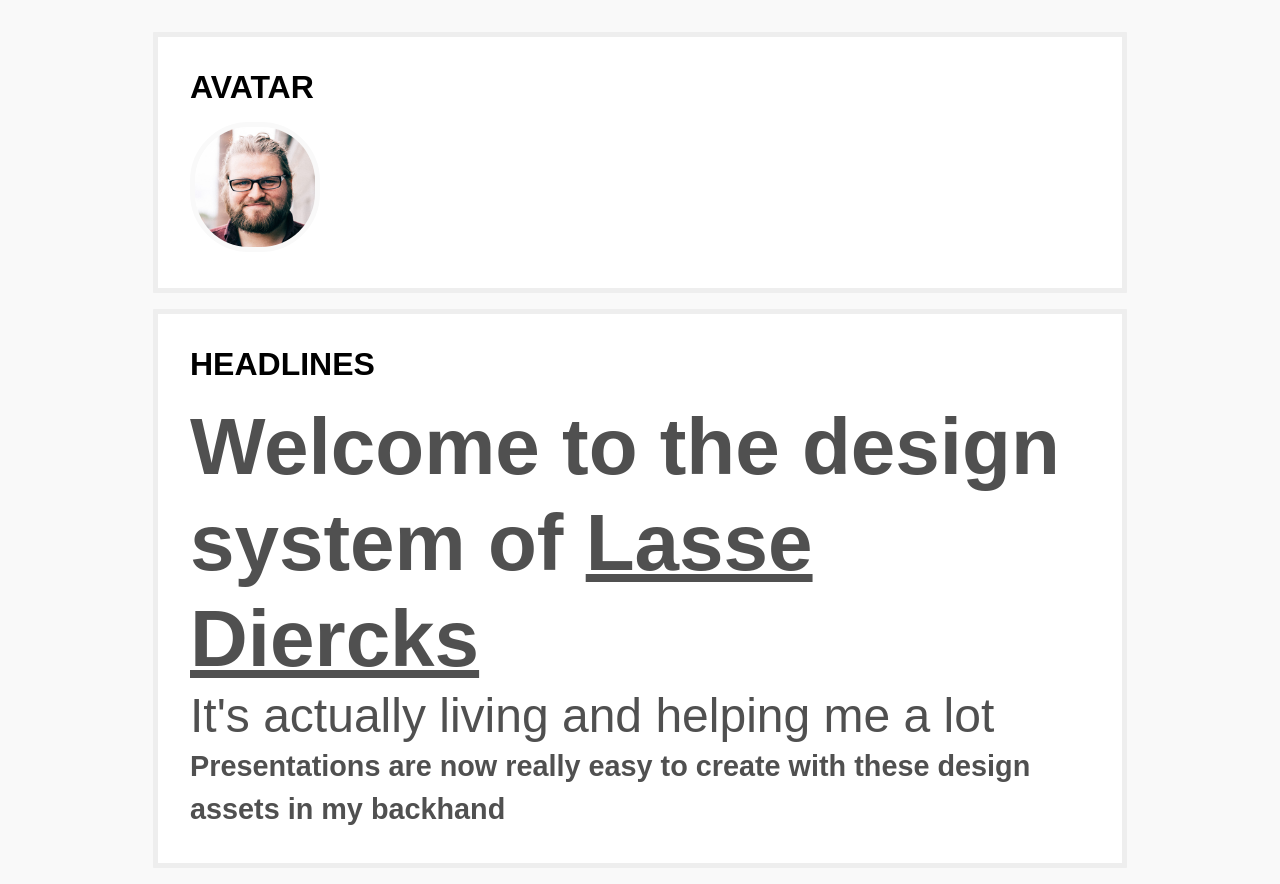
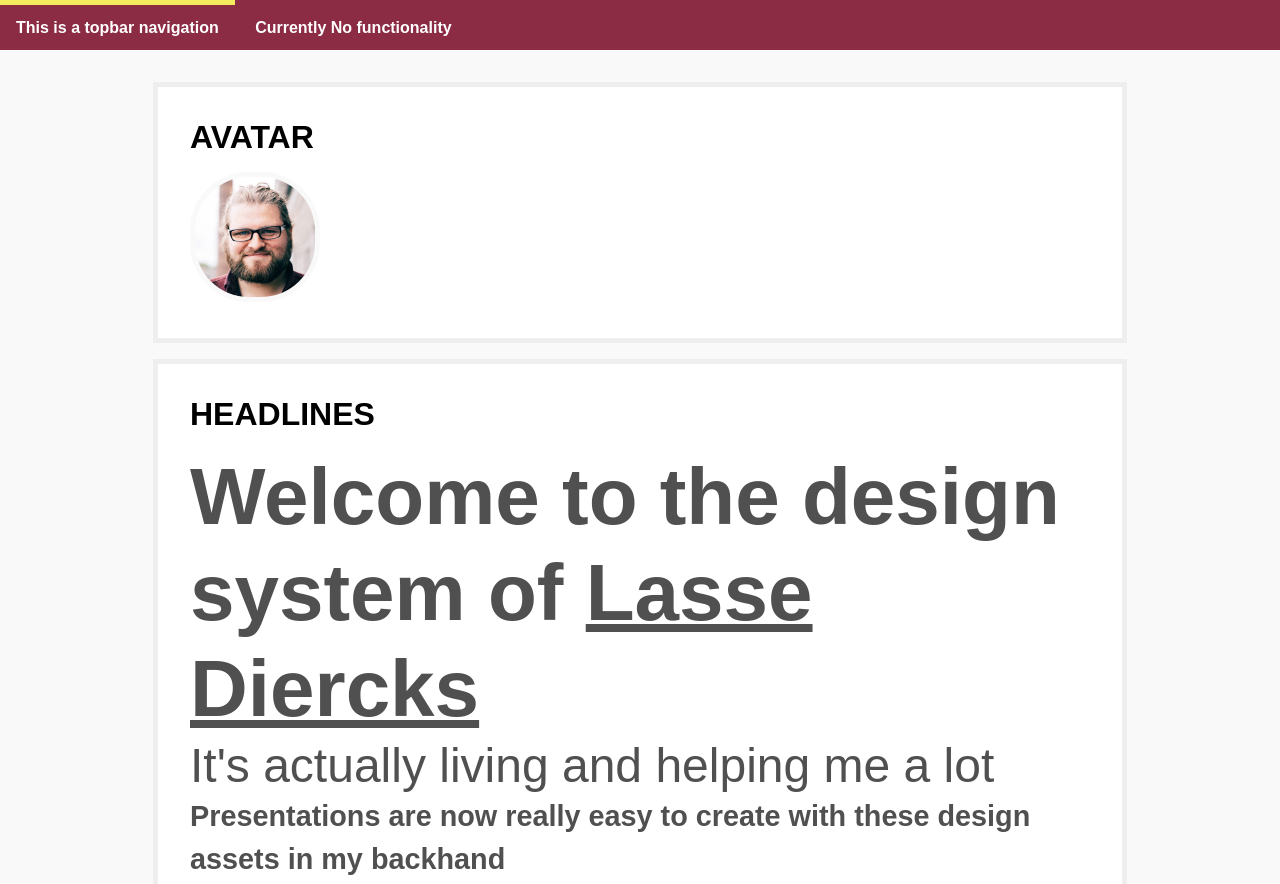
Before and after one commit to lassediercks/design, a website: page index.html in a window 1280 px wide. Shown: the top 884 px of the page. Drawn offline with Linux system fonts and the light colour scheme.

Commit message:
add top bar

```diff
--- a/index.html
+++ b/index.html
@@ -7,6 +7,12 @@
   <link rel="stylesheet" href="./lassediercks.css">
 </head>
 <body class='ld'>
+  <div class="ld-topbar-wrap">
+    <nav class="ld-topbar">
+      <a href="" class="ld-topbar__item ld-topbar__item--active">This is a topbar navigation</a>
+      <a href="" class="ld-topbar__item">Currently No functionality</a>
+    </nav>
+  </div>
   <div class="demo-main">
 
     <div class="demo-con">
--- a/lassediercks.css
+++ b/lassediercks.css
@@ -24,6 +24,39 @@
     .ld{
       font-size: 16px;
     }
+}
+
+.ld-topbar{
+  background: var(--ld-red);
+  position: fixed;
+  width: 100%;
+  z-index: 5;
+  height: 50px;
+}
+.ld-topbar-wrap{
+  height: 50px;
+  width: 100%;
+}
+.ld-topbar__item{
+  border-top: 5px solid var(--ld-red);
+  color: white;
+  font-weight: 600;
+  display: inline-flex;
+  align-items: center;
+  height: 100%;
+  padding: 0 1em;
+  box-sizing: border-box;
+
+  text-decoration: none;
+}
+.ld-topbar__item:focus{
+  background: var(--ld-yellow);
+  color: var(--ld-dark);
+  border-top: 5px solid var(--ld-dark);
+
+}
+.ld-topbar__item--active{
+  border-top: 5px solid var(--ld-yellow);
 }
 
 .ld-avatar{
```
Also changed, not shown: dist/lassediercks.css.
